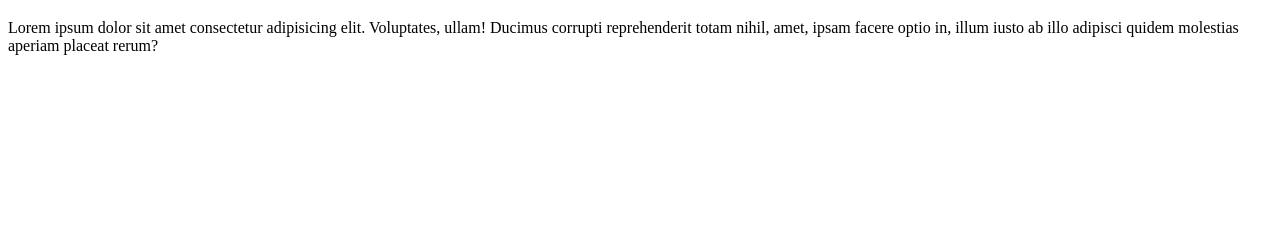
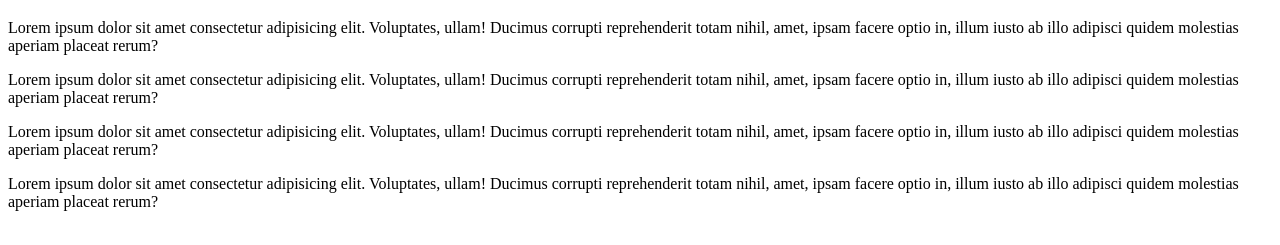
Before and after one commit to Sigfrilde/tuto-git, a plain HTML site: page index.html in a window 1280 px wide. Shown: the part 61-306 px from the top of the page. Drawn offline with Linux system fonts and the light colour scheme.

Commit message:
ajout 3 para

```diff
--- a/index.html
+++ b/index.html
@@ -10,7 +10,9 @@
     <h1>GIT</h1>
     <p>Lorem ipsum dolor sit amet consectetur adipisicing elit. Voluptates, ullam! Ducimus corrupti reprehenderit totam nihil, amet, ipsam facere optio in, illum iusto ab illo adipisci quidem molestias aperiam placeat rerum?</p>
 
-
+    <p>Lorem ipsum dolor sit amet consectetur adipisicing elit. Voluptates, ullam! Ducimus corrupti reprehenderit totam nihil, amet, ipsam facere optio in, illum iusto ab illo adipisci quidem molestias aperiam placeat rerum?</p>
+    <p>Lorem ipsum dolor sit amet consectetur adipisicing elit. Voluptates, ullam! Ducimus corrupti reprehenderit totam nihil, amet, ipsam facere optio in, illum iusto ab illo adipisci quidem molestias aperiam placeat rerum?</p>
+    <p>Lorem ipsum dolor sit amet consectetur adipisicing elit. Voluptates, ullam! Ducimus corrupti reprehenderit totam nihil, amet, ipsam facere optio in, illum iusto ab illo adipisci quidem molestias aperiam placeat rerum?</p>
 
 </body>
 </html>
```
